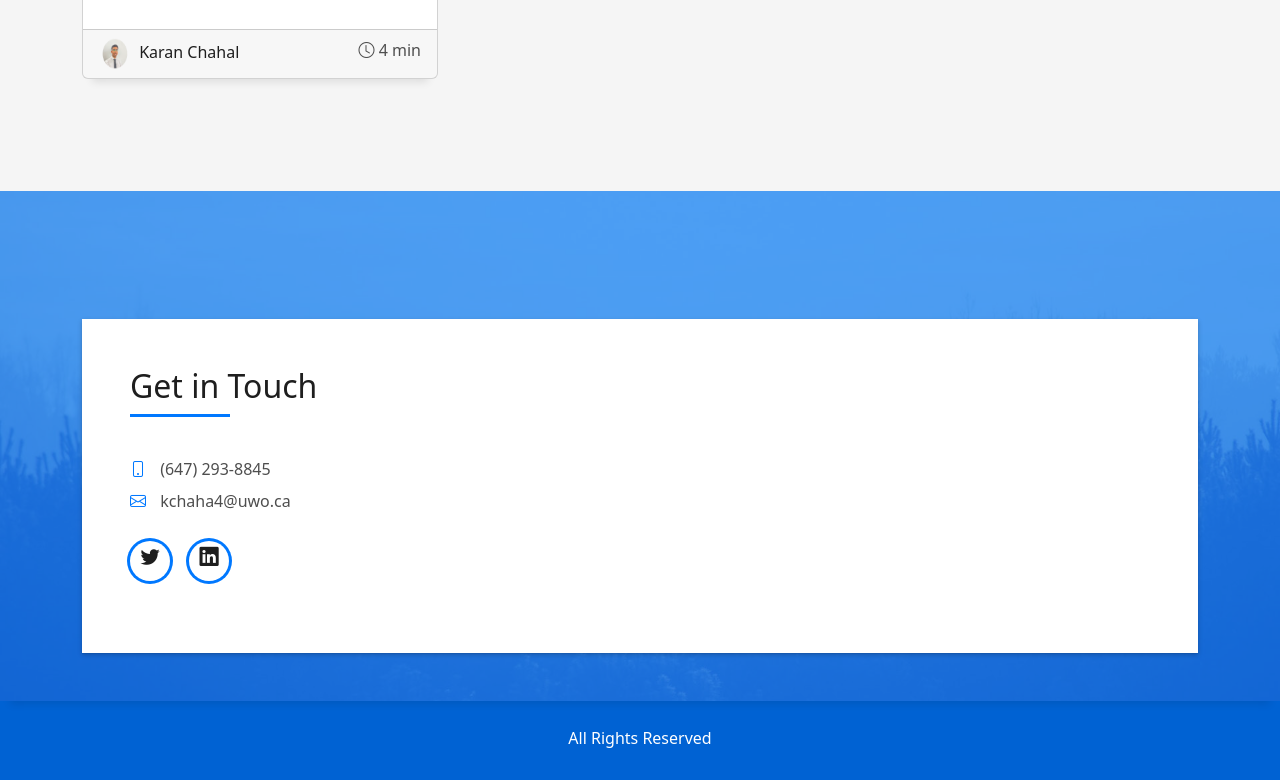
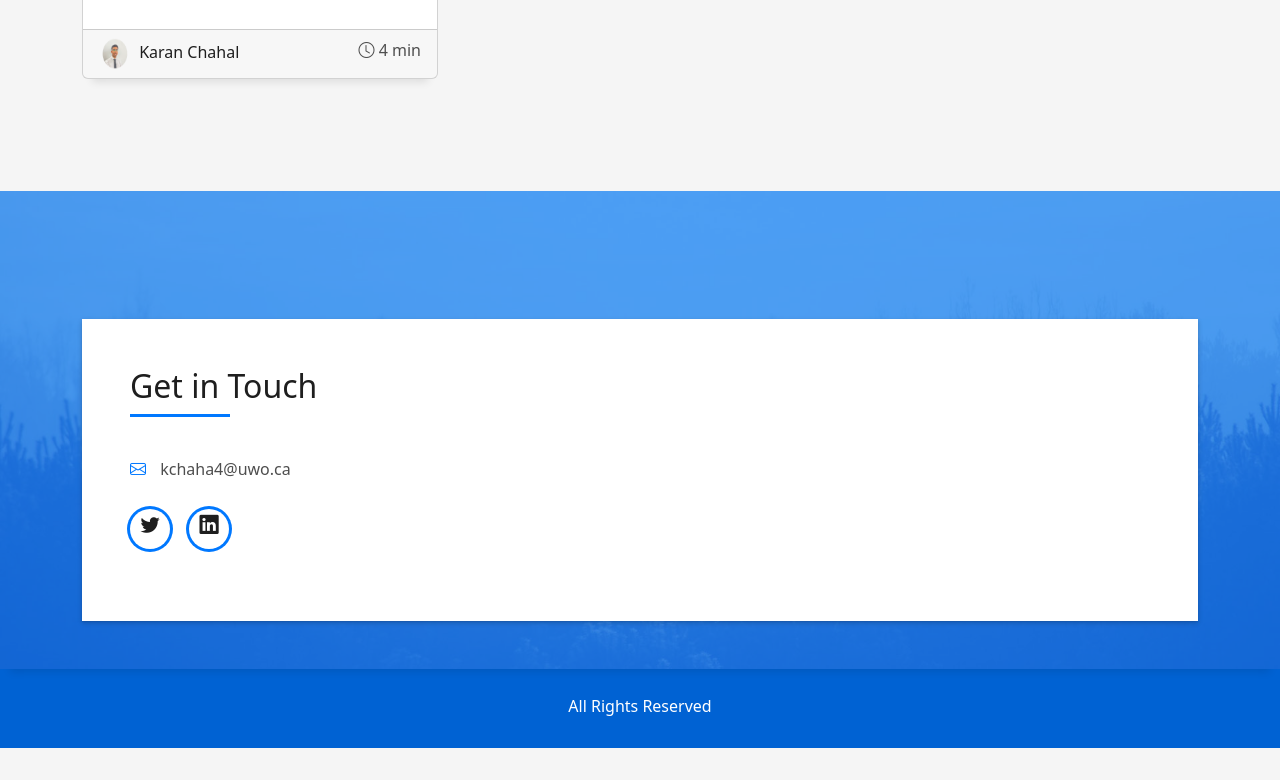
Before and after one commit to karanchahal05/karanchahal, a plain HTML site: page index.html in a window 1280 px wide. Shown: the part 6393-7173 px from the top of the page. After the commit the page ends 7141 px from the top, so only its background shows below. Drawn offline with Linux system fonts and the light colour scheme.

Commit message:
removing num

```diff
--- a/index.html
+++ b/index.html
@@ -649,7 +649,6 @@
                     </div>
                     <div class="more-info">
                       <ul class="list-ico">
-                        <li><span class="bi bi-phone"></span> (647) 293-8845</li>
                         <li><span class="bi bi-envelope"></span> kchaha4@uwo.ca</li>
                       </ul>
                     </div>
```
Also changed, not shown: 1 other file.
